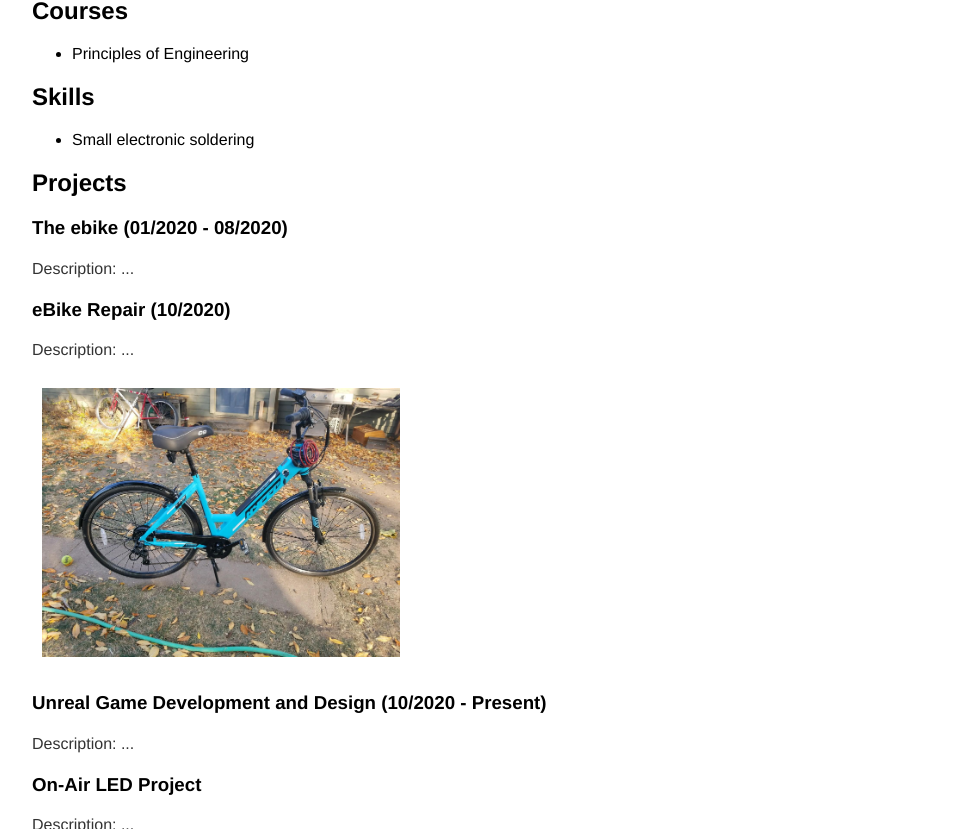
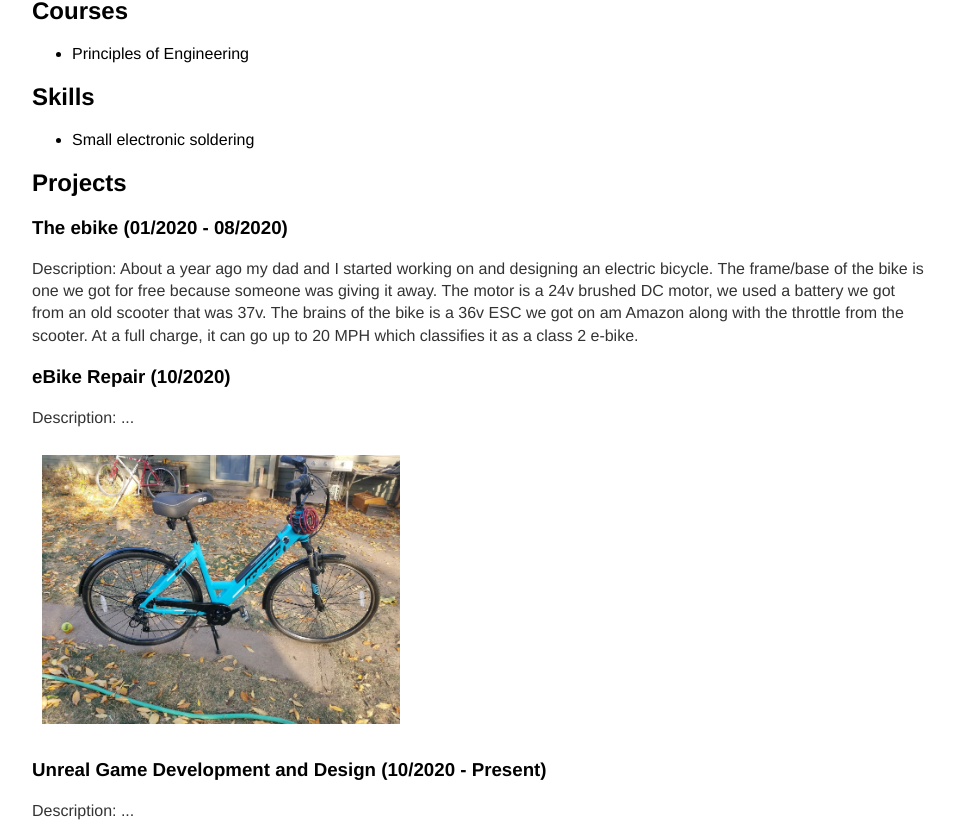
Before and after one commit to kian-mc/kian-mc.github.io, a Jekyll site: the page built from index.html, in a window 1280 px wide and 900 px high, scrolled down 394 px, cut to the strip 0-829 px from the top of the window. Shown: the whole strip, without its empty margins (160-1114 px from the left). Built offline with Jekyll 4.4.1, drawn with Linux system fonts in a browser that asks for light colours.

Commit message:
Update index.html

```diff
--- a/index.html
+++ b/index.html
@@ -25,7 +25,12 @@ title: KMc Productions
 <div class="projects">
     <h2>Projects</h2>
     <h3>The ebike (01/2020 - 08/2020)</h3>
-    <p>Description: ...</p>
+    <p>Description: About a year ago my dad and I started working on and designing an electric bicycle.
+       The frame/base of the bike is one we got for free because someone was giving it away. The motor
+        is a 24v brushed DC motor, we used a battery we got from an old scooter that was 37v. The brains
+        of the bike is a 36v ESC we got on am Amazon along with the throttle from the scooter. At a full
+        charge, it can go up to 20 MPH which classifies it as a class 2 e-bike.
+    </p>
     <h3>eBike Repair (10/2020)</h3>
     <p>Description: ...</p>
     <p><img src="/imgs/ebike2.jpg"></p>
```
